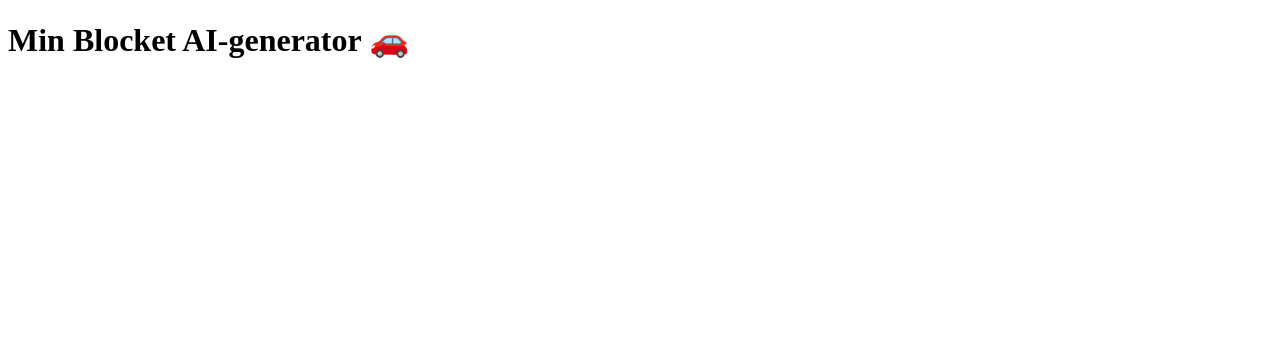
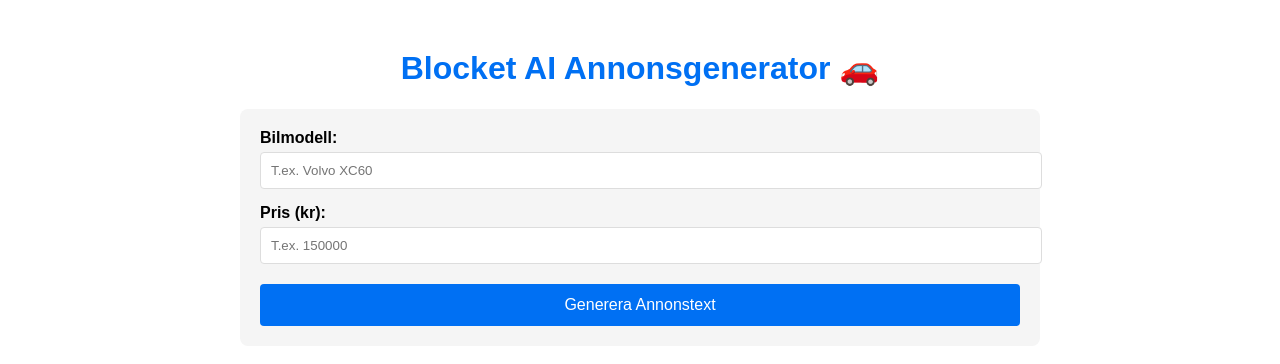
Before and after one commit to raisethebarsweden/annonstxt, a Next.js app: page / in a window 1280 px wide. Shown: the top 364 px of the page. Built offline with nearby package versions, Linux system fonts and the light colour scheme.

Commit message:
Update index.js

```diff
--- a/pages/index.js
+++ b/pages/index.js
@@ -1,3 +1,113 @@
+import { useState } from 'react';
+
 export default function Home() {
-  return <h1>Min Blocket AI-generator 🚗</h1>
+  const [carModel, setCarModel] = useState('');
+  const [price, setPrice] = useState('');
+  const [result, setResult] = useState('');
+
+  const generateAd = () => {
+    // Temporär text tills vi kopplar OpenAI
+    setResult(`📢 **Till salu: ${carModel} för ${price} kr**\n\n` +
+              `✅ Bra skick\n` +
+              `✅ Full servicehistorik\n` +
+              `✅ Besiktigad\n\n` +
+              `📞 Kontakta mig på [telefonnummer]`);
+  };
+
+  return (
+    <div style={{
+      maxWidth: '800px',
+      margin: '0 auto',
+      padding: '20px',
+      fontFamily: 'Arial, sans-serif'
+    }}>
+      <h1 style={{ color: '#0070f3', textAlign: 'center' }}>Blocket AI Annonsgenerator 🚗</h1>
+
+      <div style={{
+        background: '#f5f5f5',
+        padding: '20px',
+        borderRadius: '8px',
+        marginTop: '20px'
+      }}>
+        <div style={{ marginBottom: '15px' }}>
+          <label style={{ display: 'block', marginBottom: '5px', fontWeight: 'bold' }}>
+            Bilmodell:
+          </label>
+          <input
+            type="text"
+            placeholder="T.ex. Volvo XC60"
+            value={carModel}
+            onChange={(e) => setCarModel(e.target.value)}
+            style={{
+              width: '100%',
+              padding: '10px',
+              borderRadius: '4px',
+              border: '1px solid #ddd'
+            }}
+          />
+        </div>
+
+        <div style={{ marginBottom: '20px' }}>
+          <label style={{ display: 'block', marginBottom: '5px', fontWeight: 'bold' }}>
+            Pris (kr):
+          </label>
+          <input
+            type="number"
+            placeholder="T.ex. 150000"
+            value={price}
+            onChange={(e) => setPrice(e.target.value)}
+            style={{
+              width: '100%',
+              padding: '10px',
+              borderRadius: '4px',
+              border: '1px solid #ddd'
+            }}
+          />
+        </div>
+
+        <button
+          onClick={generateAd}
+          style={{
+            background: '#0070f3',
+            color: 'white',
+            border: 'none',
+            padding: '12px 20px',
+            borderRadius: '4px',
+            cursor: 'pointer',
+            width: '100%',
+            fontSize: '16px'
+          }}
+        >
+          Generera Annonstext
+        </button>
+      </div>
+
+      {result && (
+        <div style={{
+          marginTop: '30px',
+          background: '#f9f9f9',
+          padding: '20px',
+          borderRadius: '8px',
+          whiteSpace: 'pre-line'
+        }}>
+          <h2 style={{ color: '#0070f3' }}>Din Annons:</h2>
+          <p>{result}</p>
+          <button
+            onClick={() => navigator.clipboard.writeText(result)}
+            style={{
+              background: '#4CAF50',
+              color: 'white',
+              border: 'none',
+              padding: '8px 15px',
+              borderRadius: '4px',
+              cursor: 'pointer',
+              marginTop: '10px'
+            }}
+          >
+            Kopiera Text
+          </button>
+        </div>
+      )}
+    </div>
+  );
 }
```
